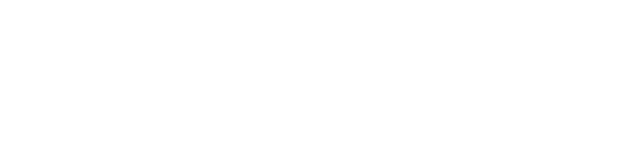
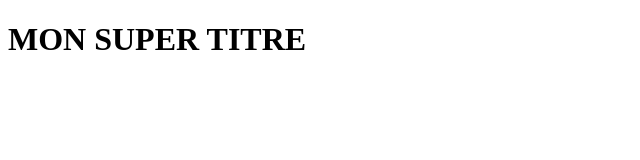
Before and after one commit to sylvainh2/lapiscinehub, a plain HTML site: page index.html in a window 1280 px wide. Shown: the whole page, without its empty margins (0-640 px from the left). Drawn offline with Linux system fonts and the light colour scheme.

Commit message:
ajout du titre

```diff
--- a/index.html
+++ b/index.html
@@ -3,10 +3,10 @@
 <head>
     <meta charset="UTF-8">
     <meta http-equiv="X-UA-Compatible" content="IE=edge">
-    <meta name="viewport" content="width=device-width, initial-scale=1.0">
+    <meta name="viewport" content="width=, initial-scale=1.0">
     <title>Document</title>
 </head>
 <body>
-
+    <h1>MON SUPER TITRE</h1>
 </body>
 </html>
```
